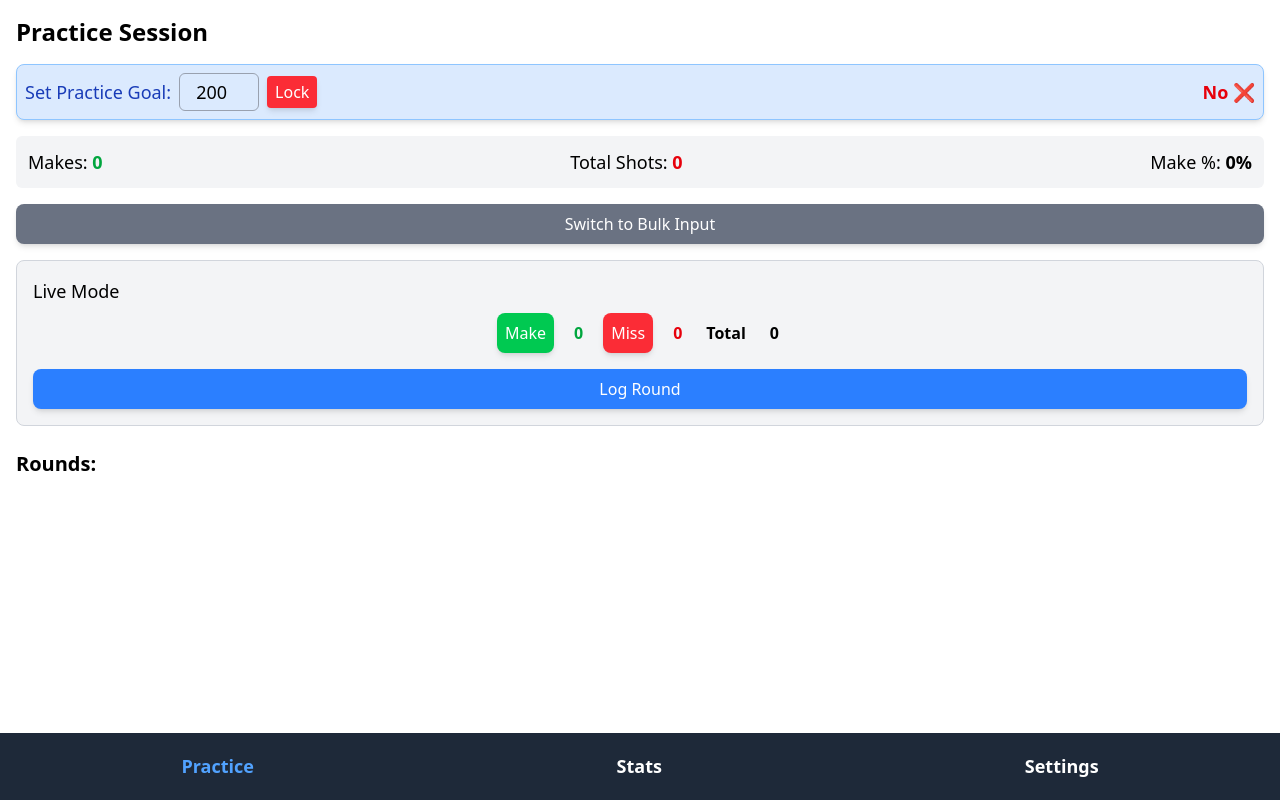
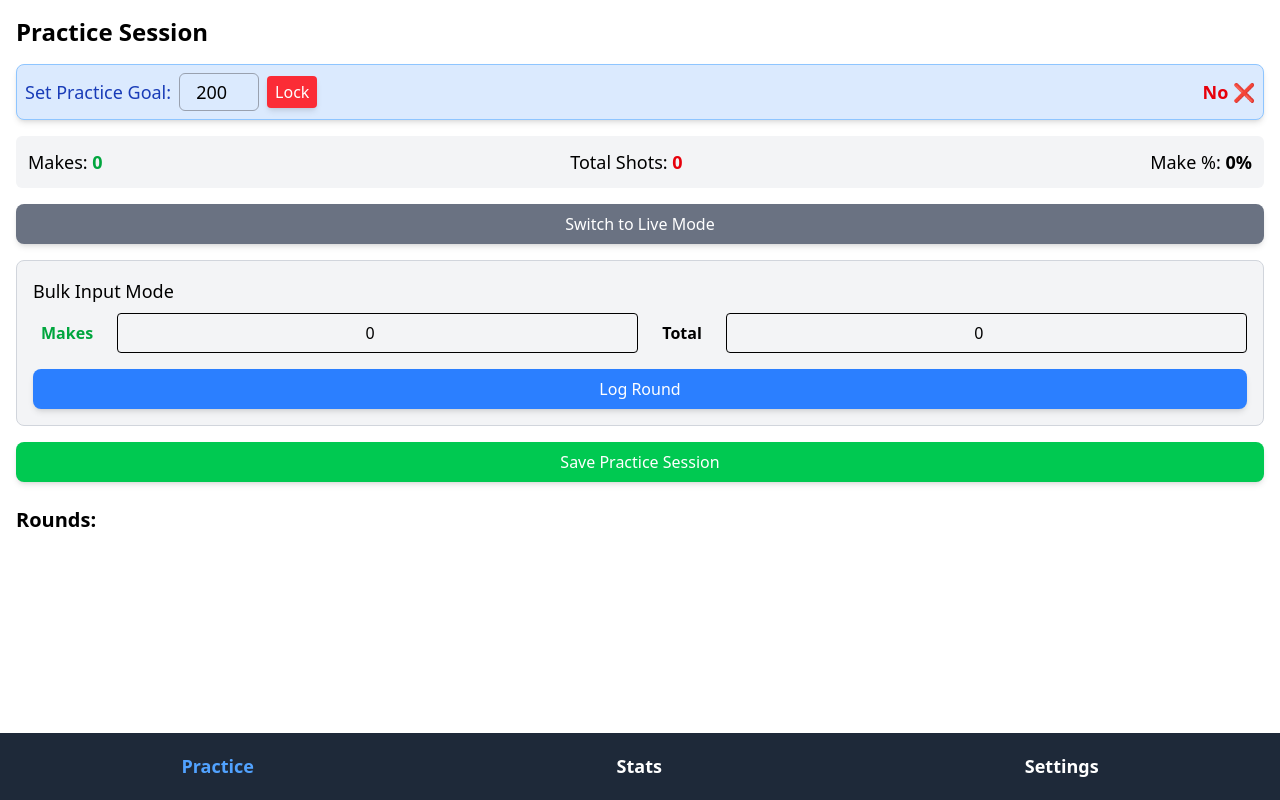
Before and after one commit to micahhlc/basketball-practice-app, a Vue app: page /practice in a window 1280 px wide. Built offline with nearby package versions, Linux system fonts and the light colour scheme.

Commit message:
complete practiceView.vue

```diff
--- a/src/views/PracticeView.vue
+++ b/src/views/PracticeView.vue
@@ -17,7 +17,9 @@
           type="number"
           class="border border-gray-400 p-1 rounded-md text-lg text-center w-20"
           :disabled="!goalEditable"
-          :class="{ 'opacity-50 bg-gray-200 cursor-not-allowed': !goalEditable }"
+          :class="{
+            'opacity-50 bg-gray-200 cursor-not-allowed': !goalEditable,
+          }"
         />
         <button
           @click="toggleGoalLock"
@@ -119,6 +121,21 @@
       </button>
     </div>
 
+    <!-- Save Message -->
+    <div v-if="saveMessage" class="text-center text-green-600 font-bold p-2">
+      {{ saveMessage }}
+    </div>
+
+    <!-- Save Practice Session Button -->
+    <div class="mt-4 flex justify-center">
+      <button
+        @click="savePracticeSession"
+        class="bg-green-500 text-white px-4 py-2 rounded-lg shadow-md w-full"
+      >
+        Save Practice Session
+      </button>
+    </div>
+
     <!-- Round Summary -->
     <div class="mt-6">
       <h2 class="text-xl font-semibold mb-2">Rounds:</h2>
@@ -214,10 +231,13 @@ const makes = ref(0);
 const misses = ref(0);
 const rounds = ref([]);
 const editingIndex = ref(null);
-const isBulkMode = ref(false);
+const isBulkMode = ref(true);
 const bulkMakes = ref(0);
 const bulkTotalShots = ref(0);
 const goalEditable = ref(true);
+const practiceSessions = ref([]); // Stores all completed practice sessions
+const saveMessage = ref(""); // Stores the success message
+
 
 // Toggle between Live Mode and Bulk Mode
 const toggleBulkMode = () => {
@@ -375,4 +395,44 @@ const deleteRound = (index) => {
   // Save to Local Storage
   saveToLocalStorage();
 };
+const savePracticeSession = () => {
+  if (rounds.value.length === 0) {
+    alert("No rounds to save!");
+    return;
+  }
+
+  // Create a session record
+  const session = {
+    date: new Date().toLocaleString(),
+    goal: goal.value,
+    totalShots: totalShots.value,
+    makes: totalMakes.value,
+    misses: totalMisses.value,
+    makePercentage: makePercentage.value,
+    rounds: [...rounds.value], // Copy rounds data
+  };
+
+  // Store session in history
+  practiceSessions.value.push(session);
+
+  // Save sessions to Local Storage
+  localStorage.setItem(
+    "practiceSessions",
+    JSON.stringify(practiceSessions.value)
+  );
+
+  // Reset current session
+  rounds.value = [];
+  totalShots.value = 0;
+  makes.value = 0;
+  misses.value = 0;
+  goalEditable.value = true;
+
+  // Save reset data
+  saveToLocalStorage();
+
+  // Show success message
+  saveMessage.value = "Practice session saved!";
+  setTimeout(() => (saveMessage.value = ""), 3000); // Clear after 3 sec
+};
 </script>
```
